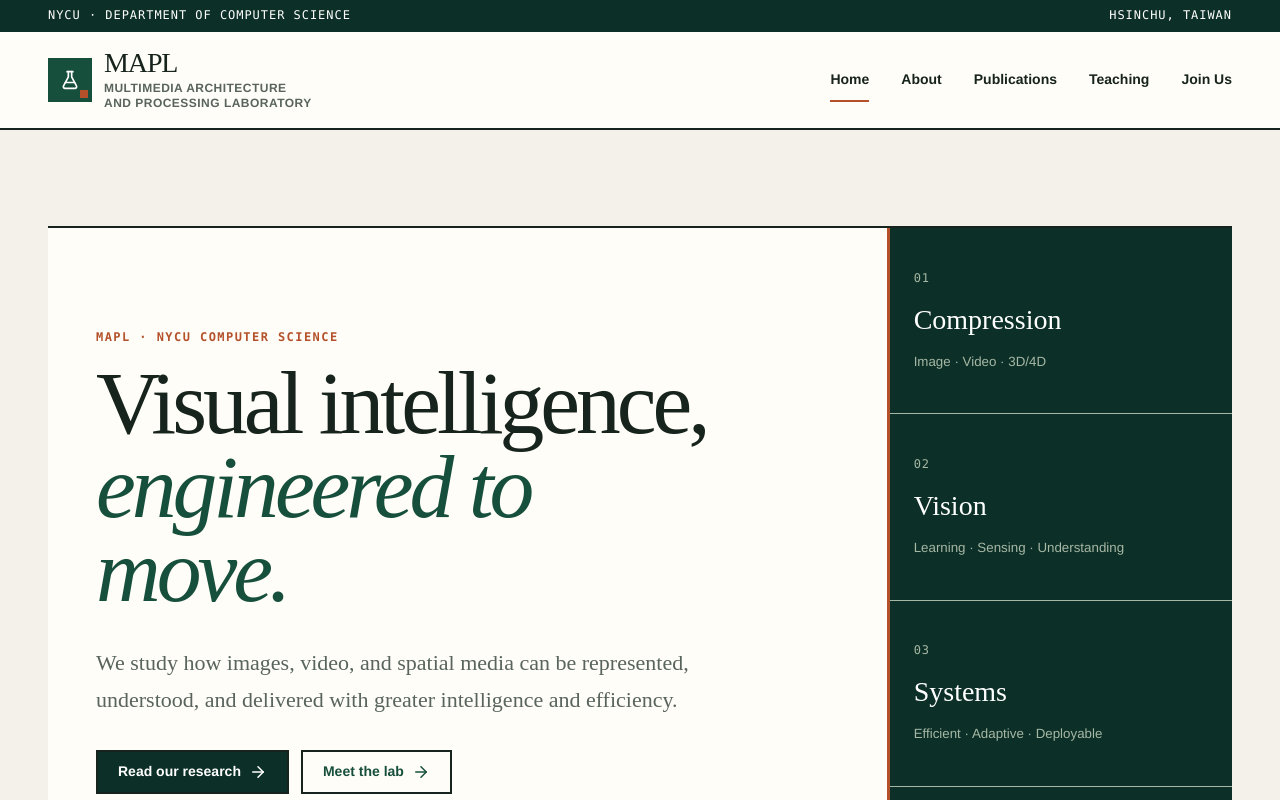
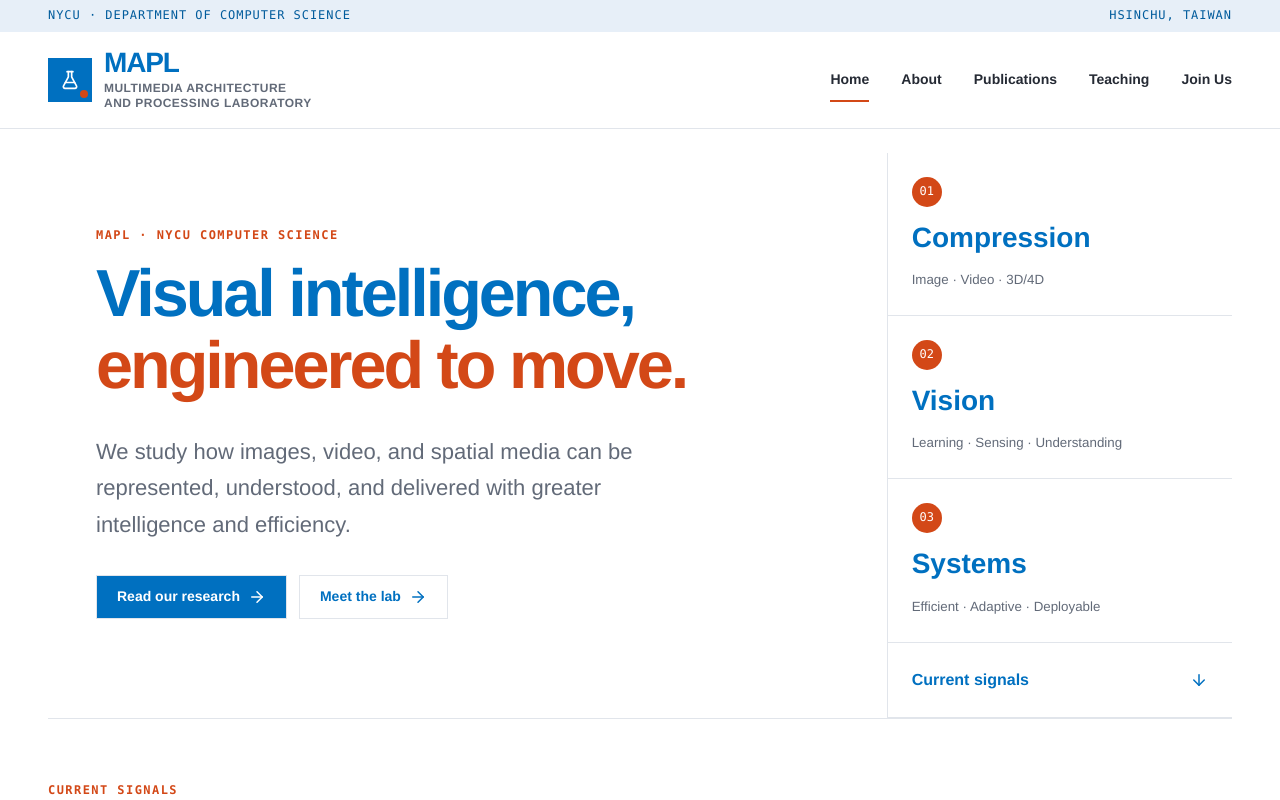
Before and after one commit to NYCU-MAPL/MAPL_website, a Vue app: page / in a window 1280 px wide. Shown: the top 800 px of the page. Built offline with nearby package versions, Linux system fonts and the light colour scheme.

Commit message:
style: refresh site with blue-orange accents and Traditional Chinese typography

```diff
--- a/src/styles/drawer.css
+++ b/src/styles/drawer.css
@@ -20,9 +20,9 @@
   flex-direction: column;
   overflow-y: auto;
   padding: var(--space-6);
-  color: var(--color-white);
-  background: var(--color-forest-deep);
-  border-inline-start: var(--border-accent);
+  color: var(--color-ink);
+  background: var(--color-paper);
+  border-inline-start: var(--border-hairline);
 }
 
 .mobile-navigation__header {
@@ -31,11 +31,11 @@
   justify-content: space-between;
   gap: var(--space-6);
   padding-block-end: var(--space-8);
-  border-block-end: var(--border-moss);
+  border-block-end: var(--border-hairline);
 }
 
 .mobile-navigation__list li {
-  border-block-end: var(--border-moss);
+  border-block-end: var(--border-hairline);
 }
 
 .mobile-navigation__link {
@@ -44,12 +44,12 @@
   min-block-size: var(--drawer-link-size);
   align-items: center;
   gap: var(--space-4);
-  color: var(--color-white);
+  color: var(--color-ink);
   text-decoration: none;
 }
 
 .mobile-navigation__link > span {
-  color: var(--color-moss);
+  color: var(--color-ink-muted);
   font-family: var(--font-mono);
   font-size: var(--text-label);
 }
@@ -68,6 +68,6 @@
 .mobile-navigation__note {
   margin-block: auto 0;
   padding-block-start: var(--space-12);
-  color: var(--color-moss);
+  color: var(--color-ink-muted);
   font-size: var(--text-small);
 }
--- a/src/styles/footer.css
+++ b/src/styles/footer.css
@@ -1,8 +1,8 @@
 .site-footer {
   padding-block: var(--space-16) var(--space-6);
-  color: var(--color-white);
-  background: var(--color-forest-deep);
-  border-block-start: var(--border-accent);
+  color: var(--color-forest-deep);
+  background: var(--color-shell);
+  border-block-start: var(--border-hairline);
 }
 
 .site-footer__grid {
@@ -13,7 +13,7 @@
 .site-footer__identity p,
 .site-footer__address {
   margin-block: var(--space-6) 0;
-  color: var(--color-moss);
+  color: var(--color-ink-muted);
   font-size: var(--text-small);
   font-style: normal;
 }
@@ -40,7 +40,7 @@
   display: inline-flex;
   min-block-size: var(--control-size);
   align-items: center;
-  color: var(--color-white);
+  color: var(--color-forest-deep);
   text-underline-offset: var(--space-1);
 }
 
@@ -51,10 +51,10 @@
   gap: var(--space-3);
   margin-block-start: var(--space-12);
   padding-block-start: var(--space-4);
-  color: var(--color-moss);
+  color: var(--color-ink-muted);
   font-family: var(--font-mono);
   font-size: var(--text-label);
-  border-block-start: var(--border-moss);
+  border-block-start: var(--border-hairline);
 }
 
 @media (min-width: 48rem) {
--- a/src/styles/home-content.css
+++ b/src/styles/home-content.css
@@ -51,15 +51,15 @@
 .news-archive summary {
   min-block-size: var(--control-size);
   padding: var(--space-5) var(--space-4);
-  color: var(--color-white);
-  background: var(--color-forest-deep);
+  color: var(--color-forest-deep);
+  background: var(--color-paper-subdued);
   cursor: pointer;
   font-weight: 700;
 }
 
 .news-archive summary span {
   margin-inline-start: var(--space-3);
-  color: var(--color-moss);
+  color: var(--color-ink-muted);
   font-family: var(--font-mono);
   font-size: var(--text-label);
   font-weight: 500;
@@ -72,11 +72,6 @@
   padding: var(--space-6) var(--space-4);
   background: var(--color-paper);
   border-block-end: var(--border-hairline);
-}
-
-.home-section--publications {
-  padding-block: var(--space-16);
-  border-block-start: var(--border-strong);
 }
 
 .publication-highlights {
--- a/src/styles/home.css
+++ b/src/styles/home.css
@@ -1,12 +1,15 @@
+.site-main:has(> .home-view) {
+  padding-block-start: var(--space-6);
+}
+
 .home-view {
   display: grid;
-  gap: var(--space-24);
+  gap: var(--space-16);
 }
 
 .home-hero {
   display: grid;
-  min-block-size: min(42rem, calc(100dvh - var(--header-size)));
-  border-block: var(--border-strong);
+  border-block-end: var(--border-hairline);
   background: var(--color-paper);
 }
 
@@ -14,20 +17,22 @@
   display: flex;
   flex-direction: column;
   justify-content: center;
-  padding: var(--space-12) var(--space-6);
+  padding: var(--space-4) var(--space-6) var(--space-10);
 }
 
 .home-hero h1 {
-  max-inline-size: 14ch;
+  max-inline-size: 16ch;
   margin-block-end: var(--space-8);
-  font-size: var(--text-display);
-  line-height: 0.94;
+  font-size: clamp(2.5rem, 5.2vw, 4.75rem);
+  font-weight: 650;
+  line-height: 1.08;
   letter-spacing: -0.045em;
 }
 
 .home-hero h1 em {
-  color: var(--color-forest);
-  font-weight: 400;
+  color: var(--color-copper);
+  font-style: normal;
+  font-weight: 650;
 }
 
 .home-hero__lead {
@@ -68,25 +73,25 @@
 .route-action:hover,
 .route-action--primary {
   color: var(--color-white);
-  background: var(--color-forest-deep);
+  background: var(--color-forest);
 }
 
 .route-action--primary:hover {
-  background: var(--color-forest);
+  background: var(--color-forest-deep);
 }
 
 .signal-field {
   display: grid;
-  color: var(--color-white);
-  background: var(--color-forest-deep);
-  border-inline-start: var(--border-accent);
+  color: var(--color-forest-deep);
+  background: var(--color-paper);
+  border-inline-start: var(--border-hairline);
 }
 
 .signal-field > * {
   display: grid;
   align-content: center;
   padding: var(--space-6);
-  border-block-end: var(--border-moss);
+  border-block-end: var(--border-hairline);
 }
 
 .signal-field span,
@@ -101,14 +106,27 @@
 
 .signal-field span,
 .signal-field small {
-  color: var(--color-moss);
+  color: var(--color-ink-muted);
+}
+
+/* Number markers echo the orange navigation dots in the lab slides. */
+.signal-field span {
+  display: grid;
+  inline-size: 1.875rem;
+  block-size: 1.875rem;
+  place-items: center;
+  color: var(--color-white);
+  background: var(--color-copper);
+  border-radius: 50%;
+  letter-spacing: 0;
 }
 
 .signal-field strong {
   margin-block: var(--space-2);
   font-family: var(--font-display);
   font-size: var(--text-h3);
-  font-weight: 400;
+  color: var(--color-forest);
+  font-weight: 600;
 }
 
 .signal-field a {
@@ -116,7 +134,7 @@
   min-block-size: var(--control-size);
   align-items: center;
   justify-content: space-between;
-  color: var(--color-white);
+  color: var(--color-forest);
   font-weight: 700;
   text-decoration: none;
 }
@@ -127,7 +145,7 @@
   }
 
   .home-hero__copy {
-    padding: var(--space-16) var(--space-12);
+    padding: var(--space-6) var(--space-12) var(--space-12);
   }
 
 }
--- a/src/styles/layout.css
+++ b/src/styles/layout.css
@@ -16,7 +16,7 @@
 
 .site-main {
   flex: 1;
-  padding-block: clamp(var(--space-16), 10vw, var(--space-24));
+  padding-block: clamp(var(--space-10), 6vw, var(--space-16));
 }
 
 .site-main:focus-visible {
--- a/src/styles/shell.css
+++ b/src/styles/shell.css
@@ -20,8 +20,8 @@
 }
 
 .site-header__utility {
-  color: var(--color-white);
-  background: var(--color-forest-deep);
+  color: var(--color-forest-deep);
+  background: var(--color-shell);
 }
 
 .site-header__utility-inner {
@@ -52,7 +52,7 @@
 }
 
 .brand-lockup--inverted {
-  color: var(--color-white);
+  color: var(--color-ink);
 }
 
 .brand-lockup__mark {
@@ -72,6 +72,7 @@
   inline-size: var(--space-2);
   block-size: var(--space-2);
   background: var(--color-copper);
+  border-radius: 50%;
 }
 
 .brand-lockup__text {
@@ -81,9 +82,10 @@
 }
 
 .brand-lockup__text strong {
+  color: var(--color-forest);
   font-family: var(--font-display);
   font-size: var(--text-h3);
-  font-weight: 400;
+  font-weight: 700;
   letter-spacing: -0.04em;
 }
 
@@ -98,7 +100,7 @@
 }
 
 .brand-lockup--inverted .brand-lockup__text small {
-  color: var(--color-moss);
+  color: var(--color-ink-muted);
 }
 
 .desktop-navigation {
@@ -160,13 +162,13 @@
 }
 
 .icon-button--inverted {
-  color: var(--color-white);
-  border-color: var(--color-white);
+  color: var(--color-forest-deep);
+  border-color: var(--color-rule);
 }
 
 .icon-button--inverted:hover {
   color: var(--color-forest-deep);
-  background: var(--color-white);
+  background: var(--color-paper-subdued);
 }
 
 @media (max-width: 30rem) {
--- a/src/styles/static-pages.css
+++ b/src/styles/static-pages.css
@@ -71,13 +71,13 @@
   display: grid;
   gap: var(--space-8);
   padding: var(--space-8);
-  color: var(--color-paper);
-  background: var(--color-forest-deep);
+  color: var(--color-ink);
+  background: var(--color-paper);
   border-block-start: var(--border-accent);
 }
 
 .teaching-view__resources .eyebrow {
-  color: var(--color-moss);
+  color: var(--color-forest);
 }
 
 .teaching-view__resources nav {
@@ -90,17 +90,17 @@
   align-items: center;
   justify-content: space-between;
   gap: var(--space-3);
-  color: var(--color-paper);
-  border-block-end: var(--border-moss);
+  color: var(--color-forest);
+  border-block-end: var(--border-hairline);
   text-decoration: none;
 }
 
 .teaching-view__resources a:hover {
-  color: var(--color-moss);
+  color: var(--color-forest-deep);
 }
 
 .join-view__portrait {
-  background: var(--color-forest-deep);
+  background: var(--color-paper);
   border-block-end: var(--border-accent);
 }
 
@@ -116,7 +116,7 @@
   justify-content: space-between;
   gap: var(--space-2) var(--space-6);
   padding: var(--space-4);
-  color: var(--color-paper);
+  color: var(--color-ink);
   font-family: var(--font-mono);
   font-size: var(--text-label);
   letter-spacing: 0.08em;
--- a/src/styles/tokens.css
+++ b/src/styles/tokens.css
@@ -1,16 +1,18 @@
 :root {
   color-scheme: light;
-  --color-canvas: #f3f1e9;
-  --color-paper: #fffdf7;
-  --color-paper-subdued: #e8e5d9;
-  --color-ink: #17231d;
-  --color-ink-muted: #58645d;
-  --color-forest: #174f3d;
-  --color-forest-deep: #0c3027;
-  --color-moss: #a7b7a5;
-  --color-copper: #b4512b;
-  --color-rule: #c8cec4;
-  --color-focus: #006fbe;
+  --color-canvas: #ffffff;
+  --color-paper: #ffffff;
+  --color-paper-subdued: #f6f7f9;
+  --color-shell: #e7eff8;
+  --color-ink: #252a34;
+  --color-ink-muted: #626a78;
+  --color-forest: #0070C0;
+  --color-forest-deep: #005b9c;
+  --color-moss: #bac8dc;
+  --color-copper: #D34817;
+  --color-rule: #e1e5eb;
+  --color-accent-soft: #e8eef7;
+  --color-focus: #0070C0;
   --color-white: #ffffff;
   --color-success: #26724f;
   --color-warning: #8b5b00;
@@ -32,9 +34,10 @@
   --control-size: 2.75rem;
   --header-size: 6rem;
   --drawer-link-size: 4.5rem;
-  --font-display: "Iowan Old Style", Baskerville, "Times New Roman", serif;
-  --font-ui: "Avenir Next", Avenir, "Helvetica Neue", sans-serif;
-  --font-mono: "SFMono-Regular", Consolas, "Liberation Mono", monospace;
+  --font-zh: "PingFang TC", "Microsoft JhengHei", "Noto Sans TC", sans-serif;
+  --font-display: var(--font-ui);
+  --font-ui: "Avenir Next", Avenir, "Helvetica Neue", "PingFang TC", "Microsoft JhengHei", "Noto Sans TC", sans-serif;
+  --font-mono: "SFMono-Regular", Consolas, "Liberation Mono", "PingFang TC", "Microsoft JhengHei", "Noto Sans TC", monospace;
   --text-display: clamp(2.75rem, 7vw, 6.5rem);
   --text-h1: clamp(2.5rem, 6vw, 5rem);
   --text-h2: clamp(1.875rem, 4vw, 3rem);
@@ -44,7 +47,7 @@
   --text-small: 0.875rem;
   --text-label: 0.75rem;
   --border-hairline: 1px solid var(--color-rule);
-  --border-strong: 2px solid var(--color-ink);
+  --border-strong: 1px solid var(--color-rule);
   --border-accent: 3px solid var(--color-copper);
   --border-moss: 1px solid var(--color-moss);
   --rule-strong-width: 2px;
--- a/src/styles/typography.css
+++ b/src/styles/typography.css
@@ -16,7 +16,8 @@ h1,
 h2,
 h3 {
   font-family: var(--font-display);
-  font-weight: 400;
+  color: var(--color-forest);
+  font-weight: 600;
   text-wrap: balance;
 }
 
@@ -48,3 +49,14 @@ h3 {
   letter-spacing: 0.12em;
   text-transform: uppercase;
 }
+
+/* Use Traditional Chinese glyphs and natural spacing for names and Chinese copy. */
+:where(:lang(zh)) {
+  font-family: var(--font-zh);
+  font-style: normal;
+  letter-spacing: normal;
+  line-height: 1.5;
+  line-break: strict;
+  word-break: normal;
+  overflow-wrap: break-word;
+}
```
